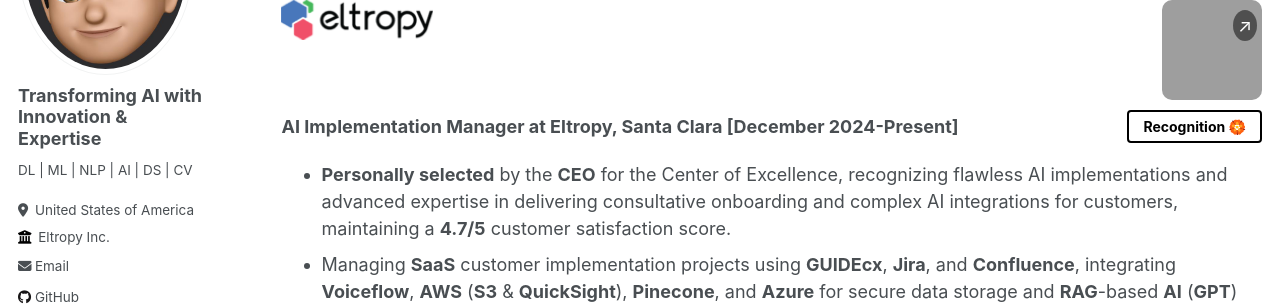
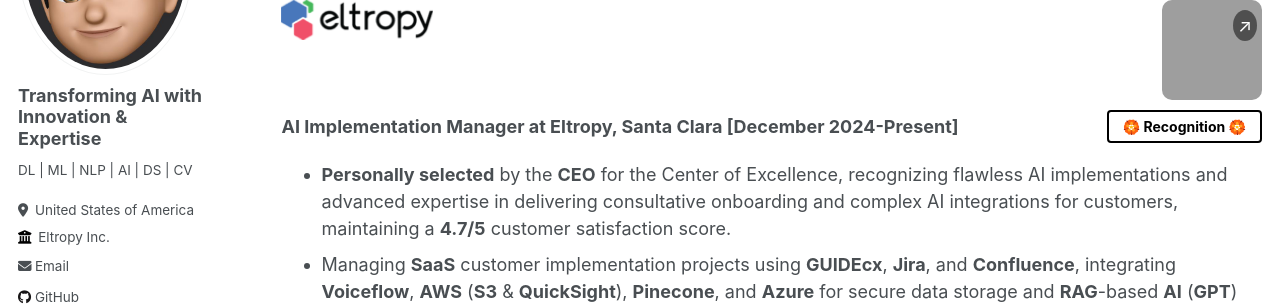
Before and after one commit to SudarshanaSRao/SudarshanaSRao.github.io, a Jekyll site: the page built from _pages/cv.md, in a window 1280 px wide and 900 px high, cut to the strip 249-555 px from the top of the window. Built offline with Jekyll 4.4.1, drawn with Linux system fonts in a browser that asks for light colours; grey boxes are pictures that could not be loaded.

Commit message:
Update cv.md

```diff
--- a/_pages/cv.md
+++ b/_pages/cv.md
@@ -172,7 +172,7 @@
 <div class="header-container">
   <h4>AI Implementation Manager at Eltropy, Santa Clara [December 2024-Present]</h4>
   <a href="https://sudarshanasrao.github.io/achievements/">
-    <button class="download-button">Recognition 🏵️</button>
+    <button class="download-button">🏵️ Recognition 🏵️</button>
   </a>
 </div>
 
```
